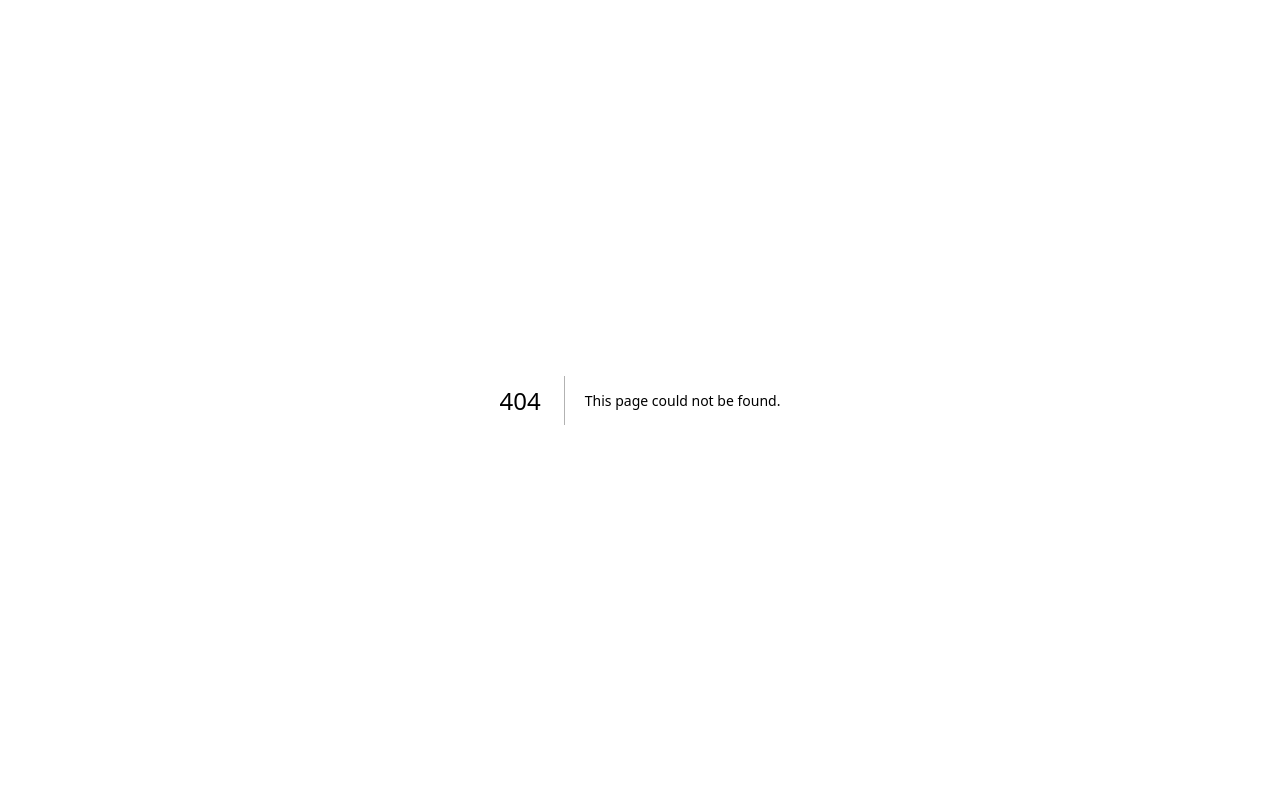
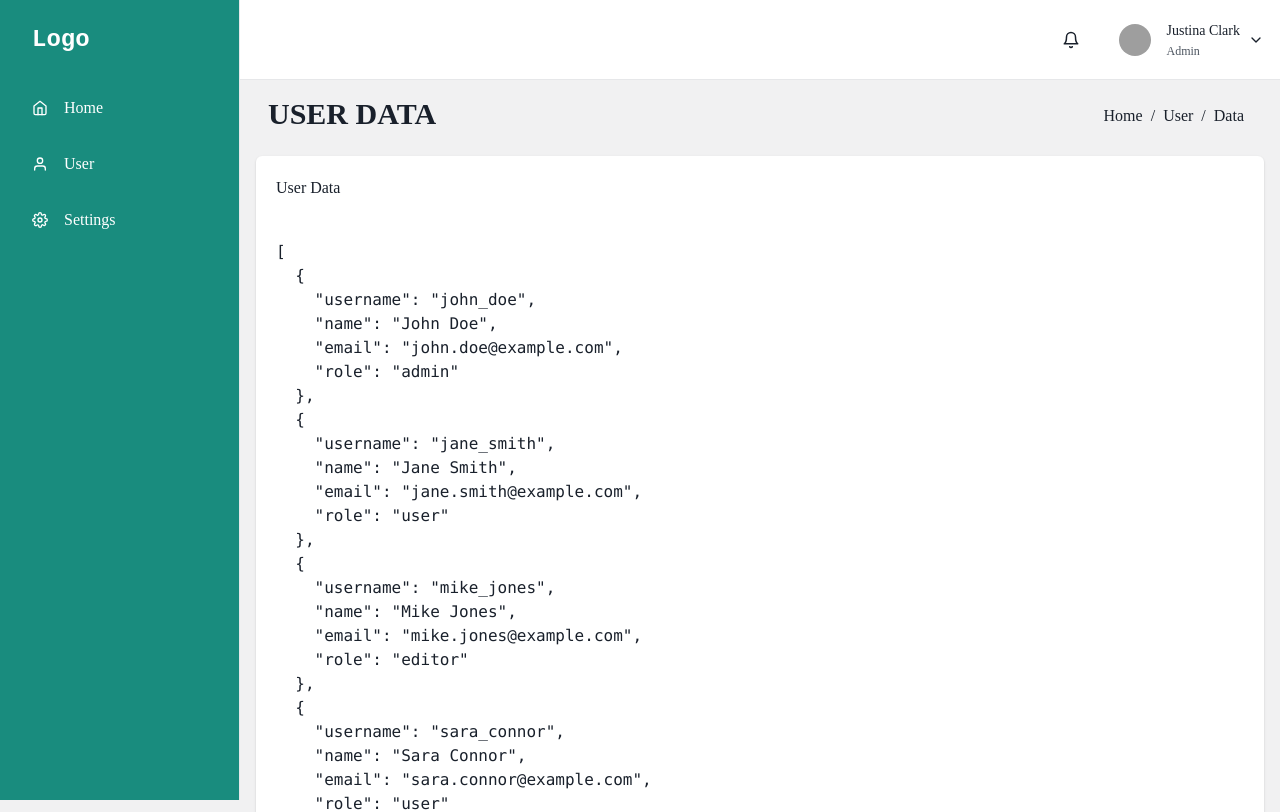
Before and after one commit to Iqbalm1995/practice-next, a Next.js app: page /users in a window 1280 px wide. Before the commit this address had no page. Shown: the top 812 px of the page. Built offline with nearby package versions, Linux system fonts and the light colour scheme; grey boxes are pictures that could not be loaded; what @chakra-ui/next-js would draw is missing.

Commit message:
setup tanstack table

```diff
--- a/package.json
+++ b/package.json
@@ -13,6 +13,7 @@
     "@chakra-ui/react": "^2.10.5",
     "@emotion/react": "^11.14.0",
     "@emotion/styled": "^11.14.0",
+    "@tanstack/react-table": "^8.20.6",
     "framer-motion": "^12.0.0",
     "next": "15.1.5",
     "react": "^19.0.0",
--- /dev/null
+++ b/src/app/(pages)/users/page.tsx
@@ -0,0 +1,81 @@
+"use client";
+
+import {
+  HeaderContent,
+  HeaderContentProps,
+} from "@/app/components/headerContent";
+import SidebarWithHeader from "@/app/components/sidebar";
+import { fakeDataUser, userData } from "@/app/types/userInterface";
+import { Box, Card, CardBody, CardHeader, Text } from "@chakra-ui/react";
+import { ColumnDef, PaginationState } from "@tanstack/react-table";
+import { use, useEffect, useMemo, useState } from "react";
+
+const HeaderDataContent: HeaderContentProps = {
+  titleName: "User Data",
+  breadCrumb: ["Home", "User", "Data"],
+};
+
+function SettingsPage() {
+  const [dataUsers, setdataUsers] = useState<userData[]>([]);
+
+  useEffect(() => {
+    setdataUsers(fakeDataUser);
+  }, [dataUsers]);
+
+  // Setup Pagination Tabel
+  const [{ pageIndex, pageSize }, setPagination] = useState<PaginationState>({
+    pageIndex: 0,
+    pageSize: 10,
+  });
+
+  const fetchDataOptions = {
+    pageIndex,
+    pageSize,
+  };
+
+  const pagination = useMemo(
+    () => ({
+      pageIndex,
+      pageSize,
+    }),
+    [pageIndex, pageSize]
+  );
+
+  // Setup Column Tabel
+  const columns = useMemo<ColumnDef<userData>[]>(
+    () => [
+      {
+        accessorFn: (row) => row.username,
+        id: "username",
+        cell: (info) => info.getValue(),
+        header: () => <Text fontWeight={600}>Username</Text>,
+        footer: (props) => props.column.id,
+      },
+      {
+        accessorFn: (row) => row.name,
+        id: "name",
+        cell: (info) => info.getValue(),
+        header: () => <Text fontWeight={600}>Nama</Text>,
+        footer: (props) => props.column.id,
+      },
+    ],
+    []
+  );
+
+  return (
+    <SidebarWithHeader>
+      <HeaderContent {...HeaderDataContent} />
+      <Card>
+        <CardHeader>{HeaderDataContent.titleName}</CardHeader>
+        <CardBody>
+          <Box>
+            {/* Code buat cek data json */}
+            <pre>{JSON.stringify(dataUsers, null, 2)}</pre>
+          </Box>
+        </CardBody>
+      </Card>
+    </SidebarWithHeader>
+  );
+}
+
+export default SettingsPage;
--- a/src/app/components/sidebar.tsx
+++ b/src/app/components/sidebar.tsx
@@ -26,6 +26,7 @@ import {
   FiMenu,
   FiBell,
   FiChevronDown,
+  FiUser,
 } from "react-icons/fi";
 import { IconType } from "react-icons";
 import Link from "next/link";
@@ -52,6 +53,7 @@ interface SidebarProps extends BoxProps {
 
 const LinkItems: Array<LinkItemProps> = [
   { name: "Home", icon: FiHome, location: "/" },
+  { name: "User", icon: FiUser, location: "/users" },
   { name: "Settings", icon: FiSettings, location: "/settings" },
 ];
 
--- a/src/app/page.tsx
+++ b/src/app/page.tsx
@@ -1,3 +1,5 @@
+"use client";
+
 import HomePage from "./(pages)/home/page";
 
 export default function Home() {
--- /dev/null
+++ b/src/app/types/userInterface.ts
@@ -0,0 +1,129 @@
+export interface userData {
+  username: string;
+  name: string;
+  email: string;
+  role?: string;
+}
+
+export const fakeDataUser: userData[] = [
+  {
+    username: "john_doe",
+    name: "John Doe",
+    email: "john.doe@example.com",
+    role: "admin",
+  },
+  {
+    username: "jane_smith",
+    name: "Jane Smith",
+    email: "jane.smith@example.com",
+    role: "user",
+  },
+  {
+    username: "mike_jones",
+    name: "Mike Jones",
+    email: "mike.jones@example.com",
+    role: "editor",
+  },
+  {
+    username: "sara_connor",
+    name: "Sara Connor",
+    email: "sara.connor@example.com",
+    role: "user",
+  },
+  {
+    username: "alex_brown",
+    name: "Alex Brown",
+    email: "alex.brown@example.com",
+    role: "user",
+  },
+  {
+    username: "emma_white",
+    name: "Emma White",
+    email: "emma.white@example.com",
+    role: "admin",
+  },
+  {
+    username: "ryan_black",
+    name: "Ryan Black",
+    email: "ryan.black@example.com",
+    role: "user",
+  },
+  {
+    username: "olivia_green",
+    name: "Olivia Green",
+    email: "olivia.green@example.com",
+    role: "editor",
+  },
+  {
+    username: "daniel_moore",
+    name: "Daniel Moore",
+    email: "daniel.moore@example.com",
+    role: "user",
+  },
+  {
+    username: "sophia_wilson",
+    name: "Sophia Wilson",
+    email: "sophia.wilson@example.com",
+    role: "admin",
+  },
+  {
+    username: "david_johnson",
+    name: "David Johnson",
+    email: "david.johnson@example.com",
+    role: "editor",
+  },
+  {
+    username: "mia_clark",
+    name: "Mia Clark",
+    email: "mia.clark@example.com",
+    role: "user",
+  },
+  {
+    username: "ethan_smith",
+    name: "Ethan Smith",
+    email: "ethan.smith@example.com",
+    role: "user",
+  },
+  {
+    username: "chloe_miller",
+    name: "Chloe Miller",
+    email: "chloe.miller@example.com",
+    role: "editor",
+  },
+  {
+    username: "logan_brown",
+    name: "Logan Brown",
+    email: "logan.brown@example.com",
+    role: "admin",
+  },
+  {
+    username: "grace_thompson",
+    name: "Grace Thompson",
+    email: "grace.thompson@example.com",
+    role: "user",
+  },
+  {
+    username: "noah_evans",
+    name: "Noah Evans",
+    email: "noah.evans@example.com",
+    role: "editor",
+  },
+  {
+    username: "ella_walker",
+    name: "Ella Walker",
+    email: "ella.walker@example.com",
+    role: "user",
+  },
+  {
+    username: "liam_king",
+    name: "Liam King",
+    email: "liam.king@example.com",
+    role: "admin",
+  },
+  {
+    username: "ava_lee",
+    name: "Ava Lee",
+    email: "ava.lee@example.com",
+    role: "user",
+  },
+];
```
Also changed, not shown: 1 other file (tests, documents, lock files or other folders).
